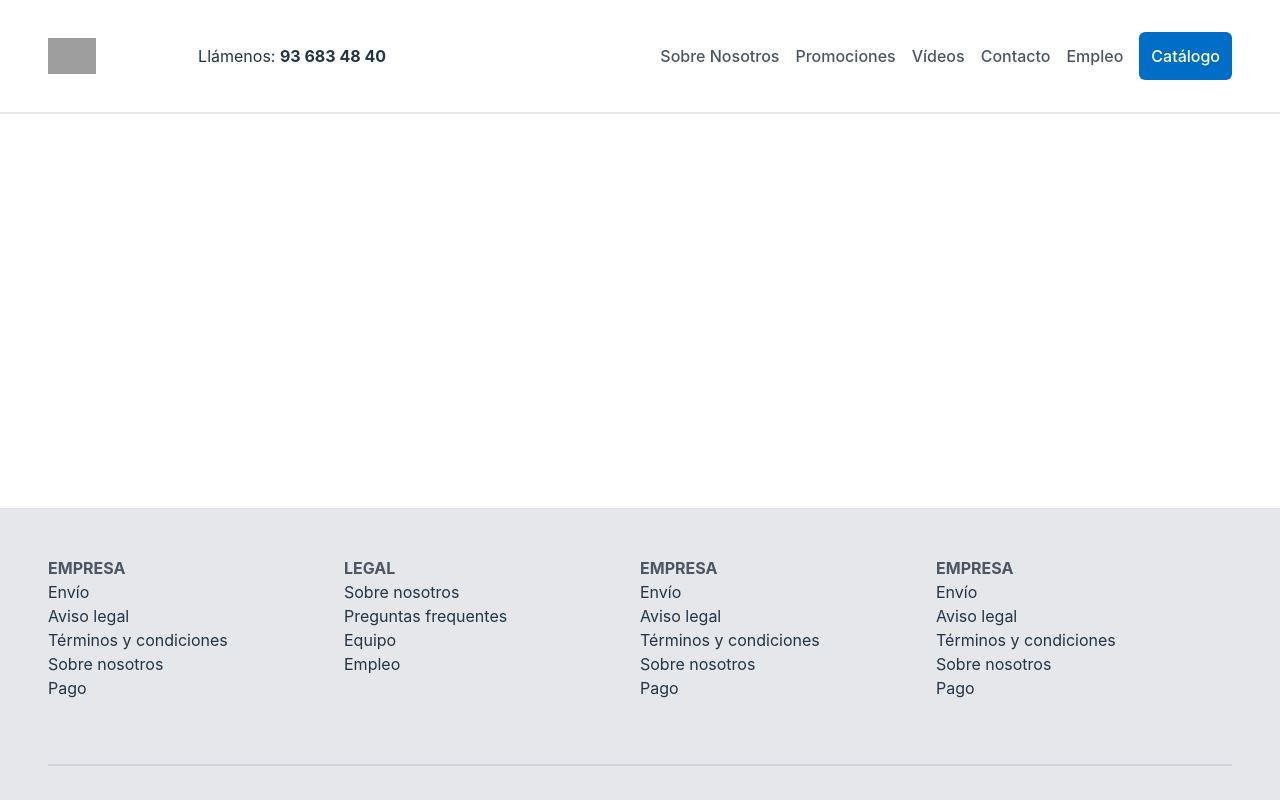
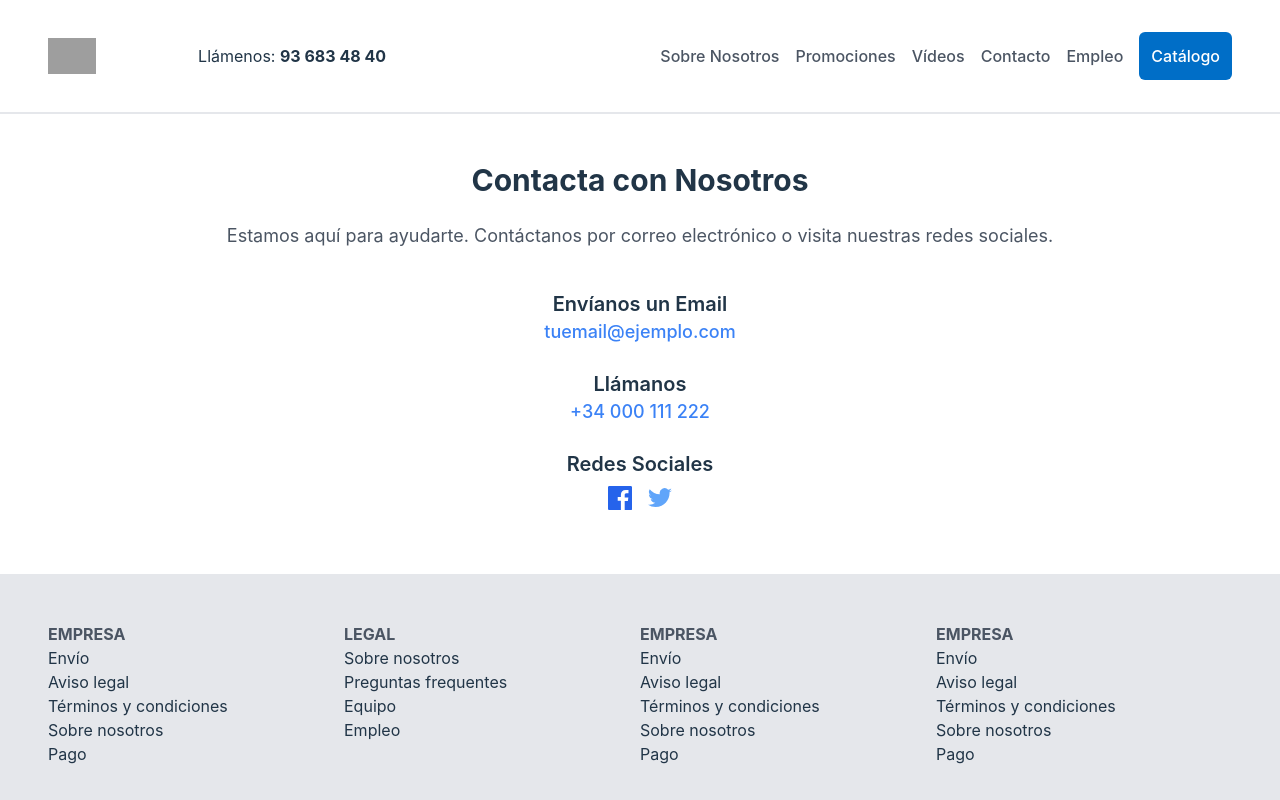
Before and after one commit to sernalab/landing-react, a React (Vite) app: page /contact in a window 1280 px wide. Shown: the top 800 px of the page. Built offline with nearby package versions, Linux system fonts and the light colour scheme; grey boxes are pictures that could not be loaded.

Commit message:
contact page urls

```diff
--- a/src/App.jsx
+++ b/src/App.jsx
@@ -12,6 +12,7 @@ import PromotionsPage from "./pages/PromotionsPage";
 import VideosPage from "./pages/VideosPage";
 import FAQPage from "./pages/FAQPage";
 import EmpleoPage from "./pages/EmpleoPage";
+import ContactPage from "./pages/ContactPage";
 
 function App() {
   return (
@@ -28,6 +29,7 @@ function App() {
             <Route path="/videos" element={<VideosPage />} />
             <Route path="/faq" element={<FAQPage />} />
             <Route path="/empleo" element={<EmpleoPage />} />
+            <Route path="/contact" element={<ContactPage />} />
           </Routes>
         </div>
         <Footer />
--- /dev/null
+++ b/src/pages/ContactPage.jsx
@@ -0,0 +1,72 @@
+function Contact() {
+  return (
+    <>
+      <section class="bg-white py-12">
+        <div class="container mx-auto px-4">
+          <h2 class="text-3xl font-bold text-center mb-6">
+            Contacta con Nosotros
+          </h2>
+          <p class="text-lg text-gray-600 text-center mb-6">
+            Estamos aquí para ayudarte. Contáctanos por correo electrónico o
+            visita nuestras redes sociales.
+          </p>
+          <div class="flex flex-wrap justify-center items-center">
+            <div class="w-full md:w-1/2 lg:w-1/3 p-4 text-center">
+              <div class="mb-6">
+                <h3 class="text-xl font-semibold">Envíanos un Email</h3>
+                <a
+                  href="mailto:tuemail@ejemplo.com"
+                  class="text-blue-500 hover:text-blue-700 text-lg"
+                >
+                  tuemail@ejemplo.com
+                </a>
+              </div>
+
+              <div class="mb-6">
+                <h3 class="text-xl font-semibold">Llámanos</h3>
+                <a
+                  href="tel:+34000111222"
+                  class="text-blue-500 hover:text-blue-700 text-lg"
+                >
+                  +34 000 111 222
+                </a>
+              </div>
+
+              <div>
+                <h3 class="text-xl font-semibold">Redes Sociales</h3>
+                <div class="flex justify-center space-x-4 mt-2">
+                  <a
+                    href="https://facebook.com/tuPerfil"
+                    class="text-blue-600 hover:text-blue-800"
+                  >
+                    <svg
+                      class="w-6 h-6"
+                      fill="currentColor"
+                      viewBox="0 0 24 24"
+                    >
+                      <path d="M22.676 0H1.324C.594 0 0 .594 0 1.324v21.352C0 23.406.594 24 1.324 24h11.568V14.724h-3.18v-3.6h3.18V8.785c0-3.15 1.926-4.869 4.743-4.869 1.35 0 2.51.1 2.85.145v3.31l-1.956.001c-1.533 0-1.828.729-1.828 1.796v2.355h3.654l-.476 3.6h-3.178V24h6.23c.729 0 1.323-.594 1.323-1.324V1.324C24 .594 23.406 0 22.676 0z" />
+                    </svg>
+                  </a>
+                  <a
+                    href="https://twitter.com/tuPerfil"
+                    class="text-blue-400 hover:text-blue-600"
+                  >
+                    <svg
+                      class="w-6 h-6"
+                      fill="currentColor"
+                      viewBox="0 0 24 24"
+                    >
+                      <path d="M24 4.557a9.83 9.83 0 0 1-2.828.775 4.932 4.932 0 0 0 2.162-2.723 9.864 9.864 0 0 1-3.127 1.195 4.916 4.916 0 0 0-8.384 4.482 13.944 13.944 0 0 1-10.109-5.136 4.916 4.916 0 0 0 1.52 6.555A4.897 4.897 0 0 1 .964 8.29v.062a4.914 4.914 0 0 0 3.941 4.796 4.903 4.903 0 0 1-2.224.085 4.92 4.92 0 0 0 4.589 3.417 9.867 9.867 0 0 1-7.286 2.032 13.892 13.892 0 0 0 7.548 2.212c9.058 0 14.01-7.5 14.01-14.008 0-.21 0-.42-.016-.63A9.935 9.935 0 0 0 24 4.557z" />
+                    </svg>
+                  </a>
+                </div>
+              </div>
+            </div>
+          </div>
+        </div>
+      </section>
+    </>
+  );
+}
+
+export default Contact;
```
